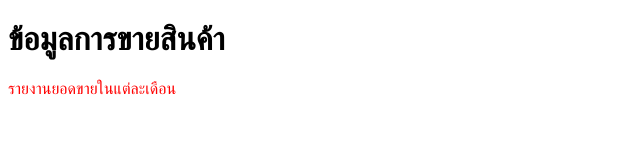
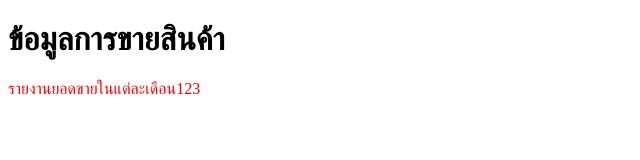
Before and after one commit to narissuper/demo-project, a plain HTML site: page index.html in a window 1280 px wide. Shown: the full height of the page, 0-640 px from the left. Drawn offline with Linux system fonts and the light colour scheme.

Commit message:
test update errer

```diff
--- a/index.html
+++ b/index.html
@@ -13,6 +13,6 @@
 </head>
 <body>
     <h1>ข้อมูลการขายสินค้า</h1>
-    <p>รายงานยอดขายในแต่ละเดือน</p>
+    <p>รายงานยอดขายในแต่ละเดือน123</p>
 </body>
 </html>
```
